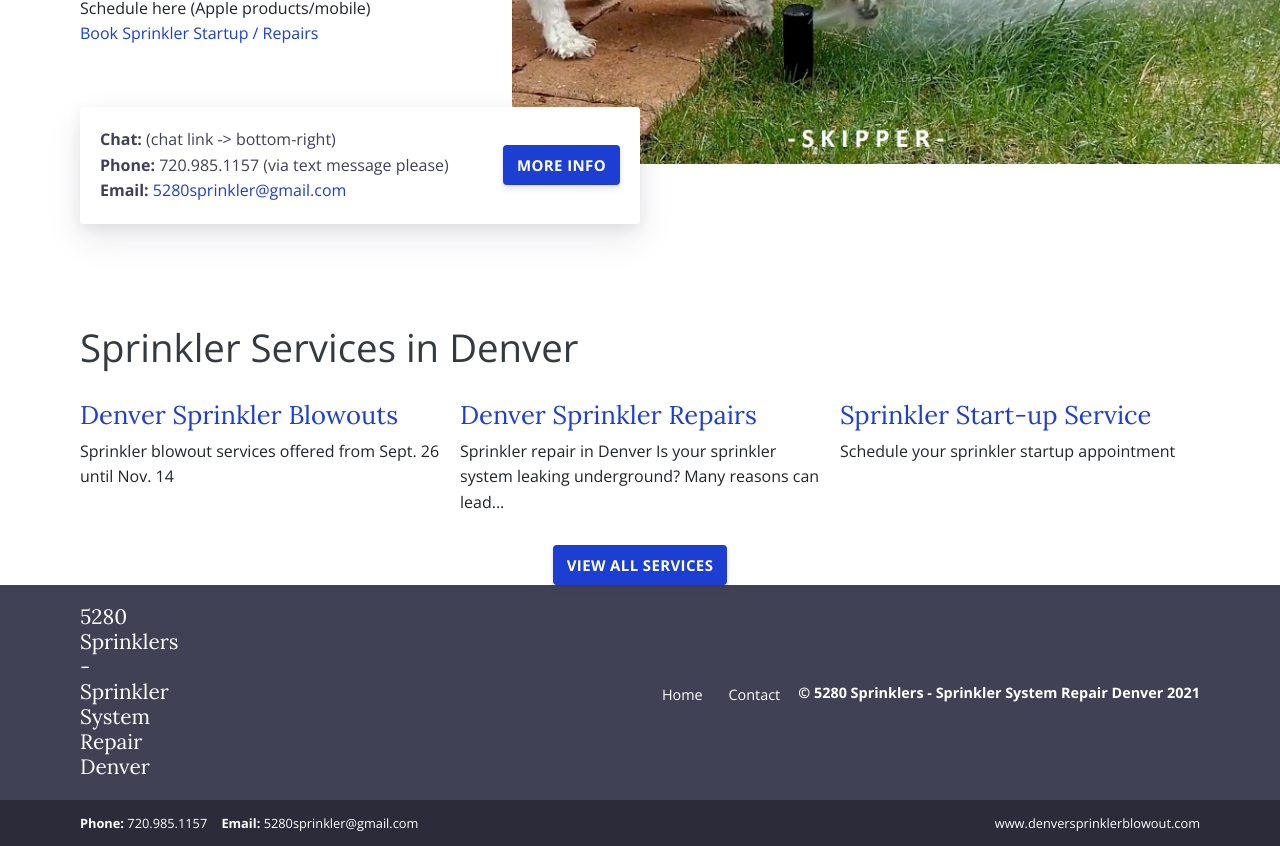
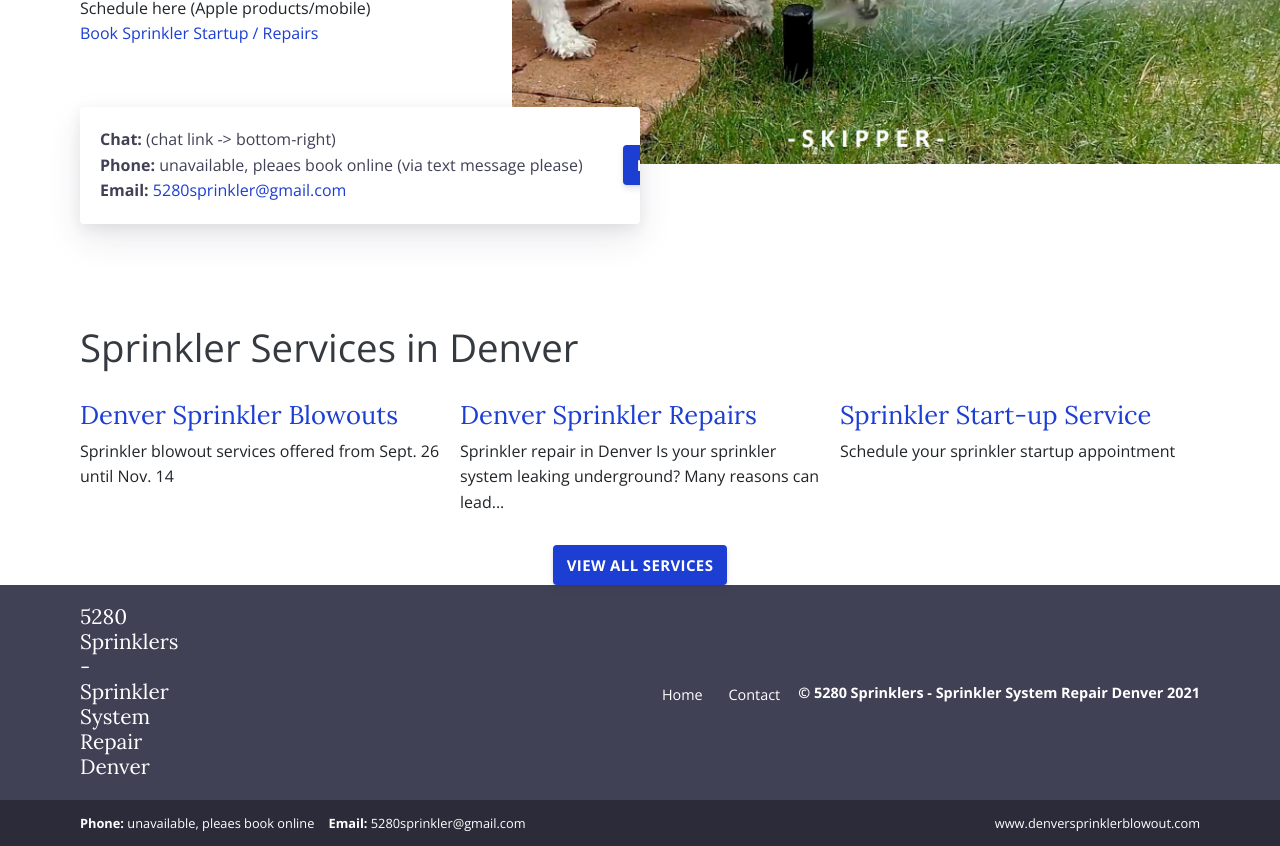
Before and after one commit to xhanuman/5280, a Jekyll site: the page built from index.md, in a window 1280 px wide, cut to the strip 334-1180 px from the top of the page. Built offline with Jekyll 4.4.1, drawn with Linux system fonts in a browser that asks for light colours.

Commit message:
Update contact.yml
removed phone number

```diff
--- a/_data/contact.yml
+++ b/_data/contact.yml
@@ -1,4 +1,4 @@
 email: '5280sprinkler@gmail.com'
-phone: '720.985.1157'
+phone: 'unavailable, pleaes book online'
 businessName: '5280 Sprinklers'
 address: 'P. O. Box 202653 Denver, CO 80220'
```
